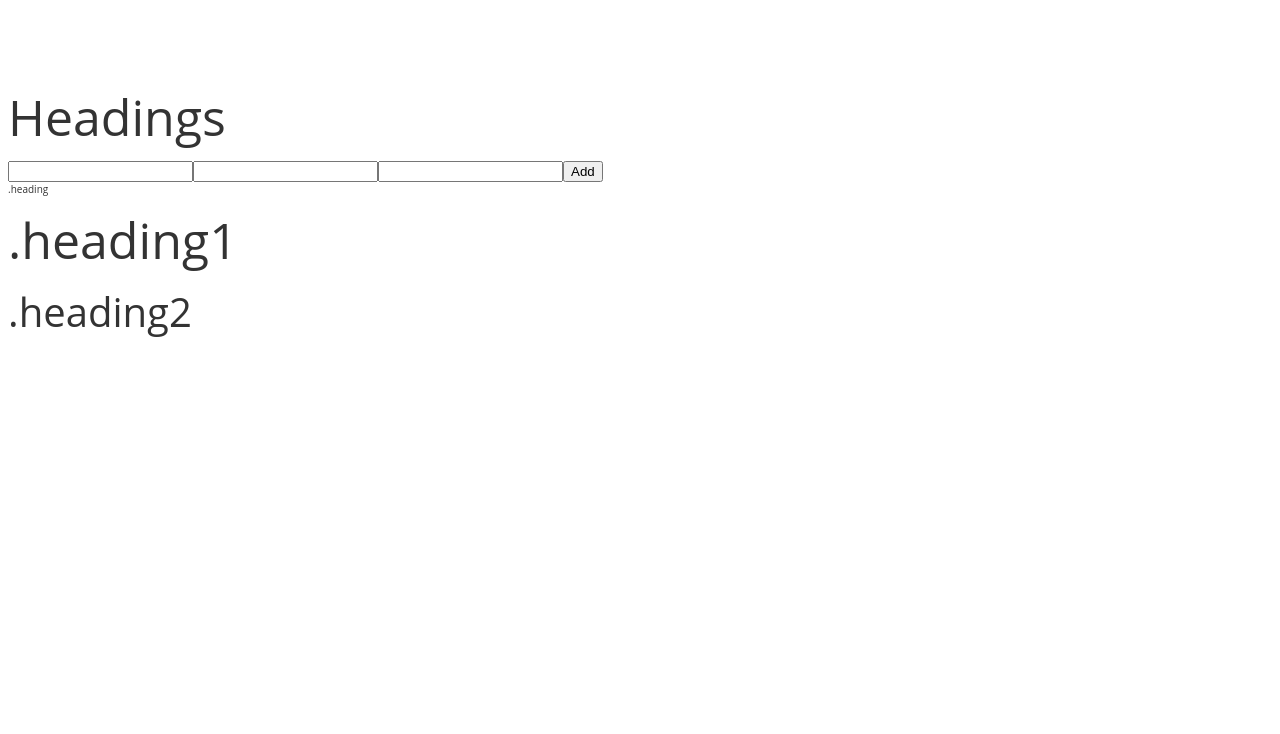
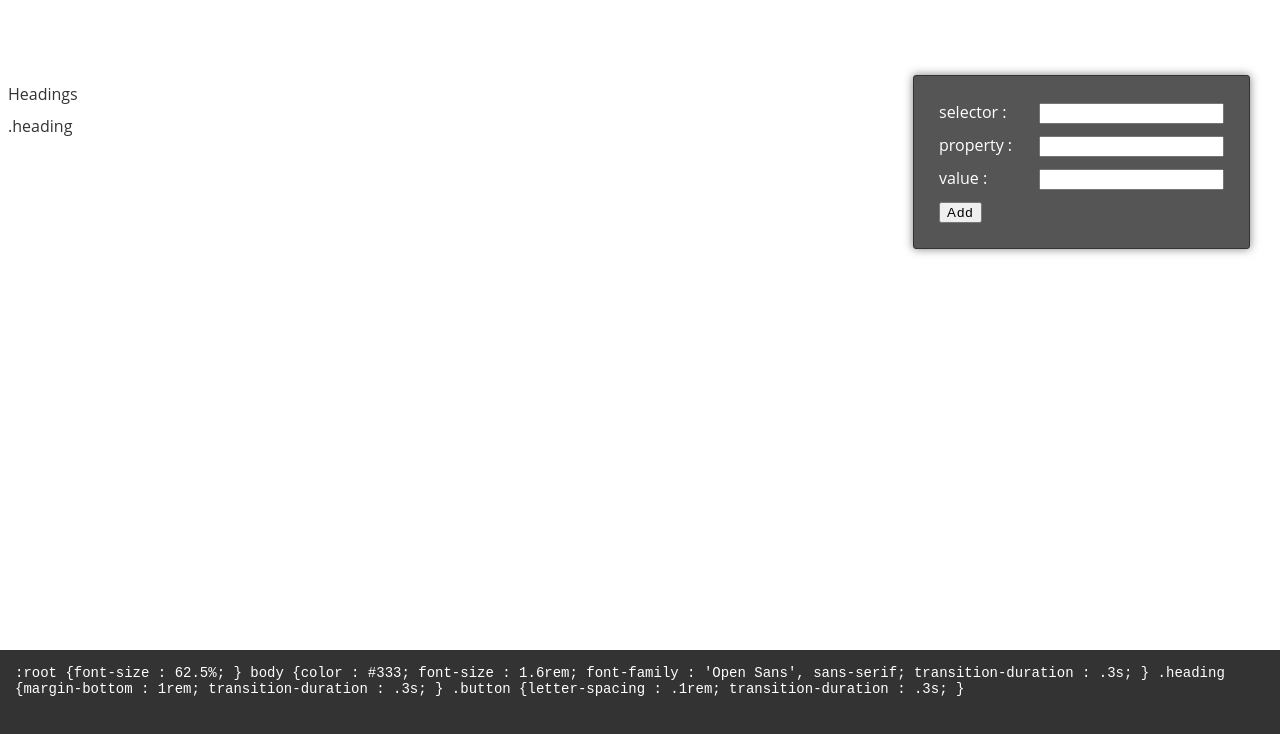
Before and after one commit to benbakle/dynamicStyleguide-reactjs, a React (Create React App) app: page /headings in a window 1280 px wide. Shown: the top 734 px of the page. Built offline with nearby package versions, Linux system fonts and the light colour scheme.

Commit message:
feat: styles service

```diff
--- a/src/App.js
+++ b/src/App.js
@@ -3,14 +3,13 @@ import { Router, Route } from "react-router-dom";
 import History from './services/history';
 import Navigation from './components/Navigation';
 import Headings from './components/Headings';
-import StyleList from './components/StyleList';
+import Style from './components/Style';
 import Buttons from './components/Buttons';
 import './assets/css/app.scss';
 
 function App() {
   return (
     <div className="app">
-      <StyleList />
       <Router history={History}>
         <Navigation />
         <div className="app-body">
@@ -18,6 +17,9 @@ function App() {
           <Route exact path='/buttons' component={Buttons} />
         </div>
       </Router>
+      <div className="style-console">
+        <Style />
+      </div>
     </div>
   );
 }
--- a/src/assets/css/app.scss
+++ b/src/assets/css/app.scss
@@ -1,3 +1,35 @@
-:root{
-  font-size:62.5%;
+.style-console {
+  position: fixed;
+  font-family: "Courier New", Courier, monospace;
+  background-color: #333;
+  color: #fff;
+  padding: 1.5rem;
+  box-sizing: border-box;
+  font-size: 1.4rem;
+  bottom: 0;
+  left: 0;
+  height: 15rem;
+  width: 100vw;
 }
+
+.style-add {
+  position: fixed;
+  right:3rem;
+  top:7.5rem;
+  padding: 2rem;
+  border: 0.1rem solid #333;
+  background-color: #555;
+  color: #fff;
+  box-sizing: border-box;
+  border-radius: .3rem;
+  box-shadow: 0 0 1rem rgba(0,0,0,.5);
+
+  .control-group {
+    padding: 0.5rem;
+
+    label {
+      display: inline-block;
+      width: 10rem;
+    }
+  }
+}
--- a/src/components/Buttons.js
+++ b/src/components/Buttons.js
@@ -1,47 +1,34 @@
 import React from 'react';
-import buttons from '../services/buttons';
+import styles from '../services/styles';
+import StyleAdd from './StyleAdd';
 
-export default class Buttons extends React.Component {
+export default class Headings extends React.Component {
 
     constructor(props) {
         super(props);
         this.state = {
             css: [],
-            selector: "",
-            property: "",
-            value: "",
         }
     }
 
     componentDidMount() {
-        buttons.subscribe(this.setCSS)
+        styles.subscribe(this.setCSS)
         this.setCSS();
     }
 
     setCSS = () => {
-        this.setState({ css: buttons.css });
-    }
-
-    handleChange = (e) => {
-        this.setState({ [e.target.name]: e.target.value });
-    }
-
-    add = () => {
-        buttons.add({ selector: this.state.selector, properties: { [this.state.property]: this.state.value } })
+        this.setState({ css: styles.css.filter(i => i.type === "button") });
     }
 
     render() {
         const { css } = this.state;
 
         return (
-            <div className="buttons">
+            <div className="css">
                 <div className="heading heading1">Buttons</div>
 
-                <input value={this.state.selector} name="selector" onChange={this.handleChange} />
-                <input value={this.state.property} name="property" onChange={this.handleChange} />
-                <input value={this.state.value} name="value" onChange={this.handleChange} />
+                <StyleAdd type="button" />
 
-                <button onClick={this.add}>Add</button>
                 {
                     css.map((item, key) =>
                         <div className="button-wrapper" key={key}>
--- a/src/components/Headings.js
+++ b/src/components/Headings.js
@@ -1,5 +1,6 @@
 import React from 'react';
-import headings from '../services/headings';
+import styles from '../services/styles';
+import StyleAdd from './StyleAdd';
 
 export default class Headings extends React.Component {
 
@@ -7,27 +8,16 @@ export default class Headings extends React.Component {
         super(props);
         this.state = {
             css: [],
-            selector:"",
-            property:"",
-            value:"",
-         }
+        }
     }
 
     componentDidMount() {
-        headings.subscribe(this.setCSS)
+        styles.subscribe(this.setCSS)
         this.setCSS();
     }
 
     setCSS = () => {
-        this.setState({ css: headings.css });
-    }
-
-    handleChange = (e) => {
-        this.setState({ [e.target.name]: e.target.value });
-    }
-
-    add = () => {
-        headings.add({ selector: this.state.selector, properties: { [this.state.property]: this.state.value } })
+        this.setState({ css: styles.css.filter(i => i.type === "heading") });
     }
 
     render() {
@@ -37,13 +27,10 @@ export default class Headings extends React.Component {
             <div className="headings">
                 <div className="heading heading1">Headings</div>
 
-                <input value={this.state.selector} name="selector" onChange={this.handleChange} />
-                <input value={this.state.property} name="property" onChange={this.handleChange} />
-                <input value={this.state.value} name="value" onChange={this.handleChange} />
+                <StyleAdd type="heading" />
 
-                <button onClick={this.add}>Add</button>
                 {
-                    css.map((item, key) =>
+                    css && css.map((item, key) =>
                         <div className={`heading ${item.selector.slice(1, item.selector.length)}`} key={key}>
                             {item.selector}
                         </div>
--- a/src/components/Style.js
+++ b/src/components/Style.js
@@ -1,14 +1,19 @@
 import React from 'react';
+import styles from '../services/styles';
 
 export default class Style extends React.Component {
-
     constructor(props) {
         super(props);
         this.state = { css: null }
     }
 
     componentDidMount() {
-        this.setState({ css: this.props.css })
+        styles.subscribe(this.setCSS);
+        this.setCSS();
+    }
+
+    setCSS = () => {
+        this.setState({ css: styles.css });
     }
 
     stringified = () => {
@@ -44,9 +49,12 @@ export default class Style extends React.Component {
             return null;
 
         return (
-            <style dangerouslySetInnerHTML={{
-                __html: stringified()
-            }} />
+            <>
+                <style dangerouslySetInnerHTML={{
+                    __html: stringified()
+                }} />
+                    {stringified()}
+            </>
         );
     }
 }
--- /dev/null
+++ b/src/components/StyleAdd.js
@@ -0,0 +1,48 @@
+import React from 'react';
+import styles from '../services/styles';
+
+export default class StyleAdd extends React.Component {
+
+    constructor(props) {
+        super(props);
+        this.state = {
+            css: [],
+            selector: "",
+            property: "",
+            value: "",
+        }
+    }
+
+    handleChange = (e) => {
+        this.setState({ [e.target.name]: e.target.value });
+    }
+
+    add = () => {
+        styles.add({
+            selector: this.state.selector,
+            properties: { [this.state.property]: this.state.value },
+            type: this.props.type
+        })
+    }
+    render() {
+        return (
+            <div className="style-add">
+                <div className="control-group">
+                    <label>selector : </label>
+                    <input value={this.state.selector} name="selector" onChange={this.handleChange} />
+                </div>
+                <div className="control-group">
+                    <label>property : </label>
+                    <input value={this.state.property} name="property" onChange={this.handleChange} />
+                </div>
+                <div className="control-group">
+                    <label>value : </label>
+                    <input value={this.state.value} name="value" onChange={this.handleChange} />
+                </div>
+                <div className="control-group">
+                    <button className="button button1" onClick={this.add}>Add</button>
+                </div>
+            </div>
+        );
+    }
+}
--- a/src/components/StyleList.js
+++ /dev/null
@@ -1,47 +0,0 @@
-import React from 'react';
-import headings from '../services/headings';
-import Style from './Style';
-import buttons from '../services/buttons';
-
-export default class StyleList extends React.Component {
-
-    constructor(props) {
-        super(props);
-        this.state = {
-            headingsCSS: [],
-            buttonsCSS: [],
-        }
-    }
-
-    componentDidMount() {
-        headings.subscribe(this.setHeadings);
-        buttons.subscribe(this.setButtons);
-        this.setHeadings();
-        this.setButtons();
-    }
-
-
-    setHeadings = () => {
-            this.setState({ headingsCSS: headings.css });
-    }
-
-    setButtons = () => {
-            this.setState({ buttonsCSS: buttons.css }, () => { console.log(buttons.css) });
-    }
-
-    render() {
-        const { headingsCSS, buttonsCSS } = this.state;
-
-        return (
-            <>
-                {
-                    headingsCSS && headingsCSS.length > 0 &&
-                    <>
-                        <Style css={headingsCSS} />
-                        <Style css={buttonsCSS} />
-                    </>
-                }
-            </>
-        );
-    }
-}
--- a/src/services/buttons.js
+++ /dev/null
@@ -1,31 +0,0 @@
-class buttons {
-    callbacks = [];
-    css = [
-        {
-            selector: ".button",
-            properties: {
-                fontFamily: "'Open Sans', sans-serif",
-                letterSpacing:".1rem"
-            }
-        }
-    ]
-
-    add(style) {
-        if(!style.selector)
-            return;
-
-        this.css.push(style);
-        this.updateSubscribers();
-    }
-
-    updateSubscribers() {
-        this.callbacks.forEach(cb => cb());
-    }
-
-    subscribe(callback) {
-        this.callbacks.push(callback);
-    }
-
-
-}
-export default new buttons();
--- a/src/services/headings.js
+++ /dev/null
@@ -1,43 +0,0 @@
-class Headings {
-    callbacks = [];
-    css = [
-        {
-            selector: ".heading",
-            properties: {
-                color: "#333",
-                fontFamily: "'Open Sans', sans-serif",
-                marginBottom:"1rem"
-            }
-        },
-        {
-            selector: ".heading1",
-            properties: {
-                fontSize: "50px",
-            }
-        },
-        {
-            selector: ".heading2",
-            properties: {
-                fontSize: "40px",
-            }
-        }
-    ]
-
-    add(style) {
-        if(!style.selector)
-            return;
-        this.css.push(style);
-        this.updateSubscribers();
-    }
-
-    updateSubscribers() {
-        this.callbacks.forEach(cb => cb());
-    }
-
-    subscribe(callback) {
-        this.callbacks.push(callback);
-    }
-
-
-}
-export default new Headings();
--- /dev/null
+++ b/src/services/styles.js
@@ -0,0 +1,71 @@
+class Styles {
+    callbacks = [];
+    css = [
+        {
+            type: "typography",
+            selector: ":root",
+            properties: {
+                fontSize: "62.5%",
+            }
+        },
+        {
+            type: "typography",
+            selector: "body",
+            properties: {
+                color: "#333",
+                fontSize: "1.6rem",
+                fontFamily: "'Open Sans', sans-serif",
+                transitionDuration:".3s",
+            }
+        },
+        {
+            type: "heading",
+            selector: ".heading",
+            properties: {
+                marginBottom: "1rem",
+                transitionDuration:".3s",
+            }
+        },
+
+        {
+            type: "button",
+            selector: ".button",
+            properties: {
+                letterSpacing: ".1rem",
+                transitionDuration:".3s",
+            }
+        }
+    ]
+
+    add(style) {
+        let index = this.selectorExists(style.selector);
+
+        if (!this.isValid(style))
+            return;
+
+        index > -1
+            ? (this.css[index].properties = { ...this.css[index].properties, ...style.properties })
+            : this.css.push(style);
+
+        this.updateSubscribers();
+    }
+
+    isValid(style) {
+        return style.selector !== "";
+    }
+
+    selectorExists(selector) {
+        return this.css.indexOf(this.css.filter(s => s.selector === selector)[0]);
+    }
+
+    updateSubscribers() {
+        this.callbacks.forEach(cb => cb());
+    }
+
+    subscribe(callback) {
+        this.callbacks.push(callback);
+    }
+
+
+}
+export default new Styles();
```
